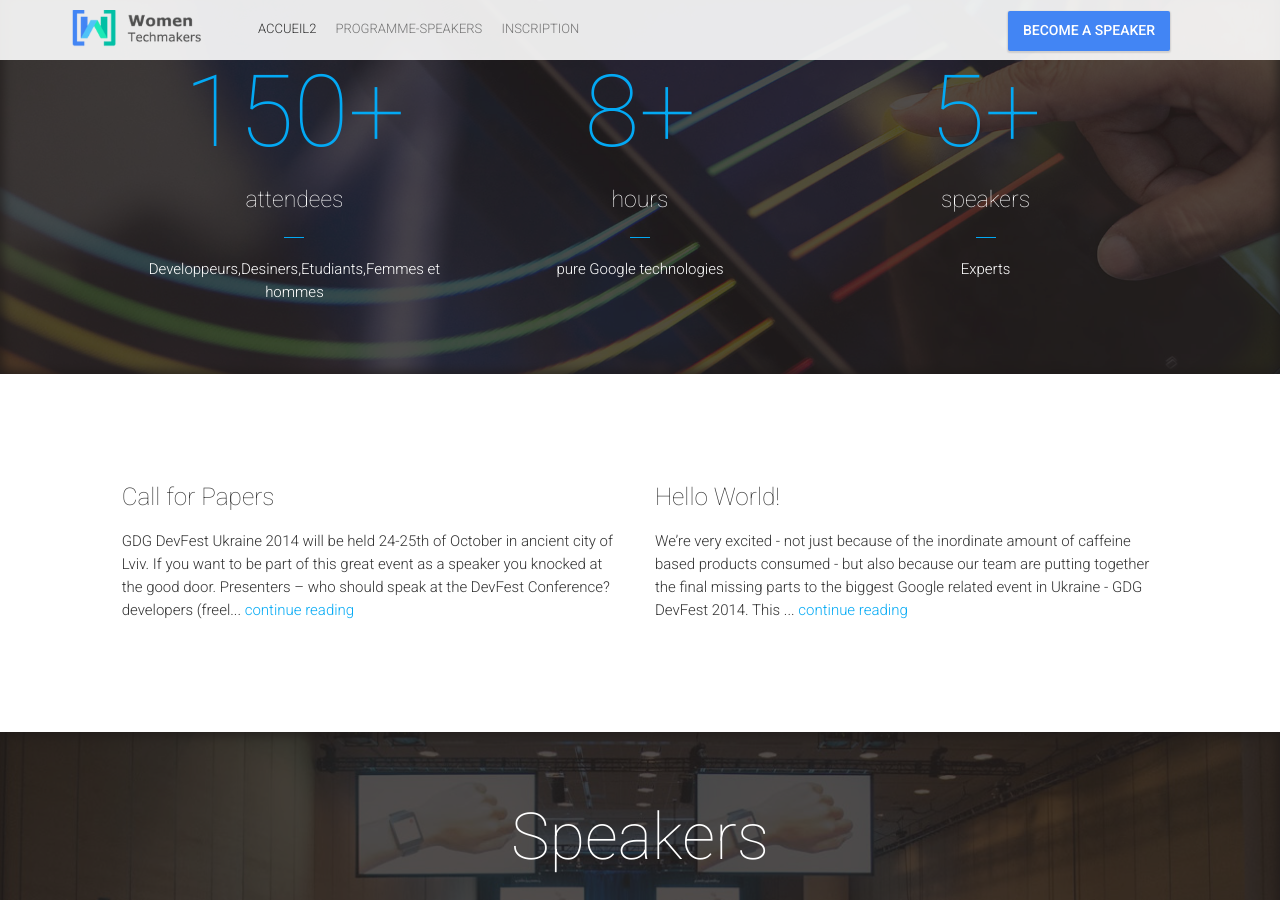
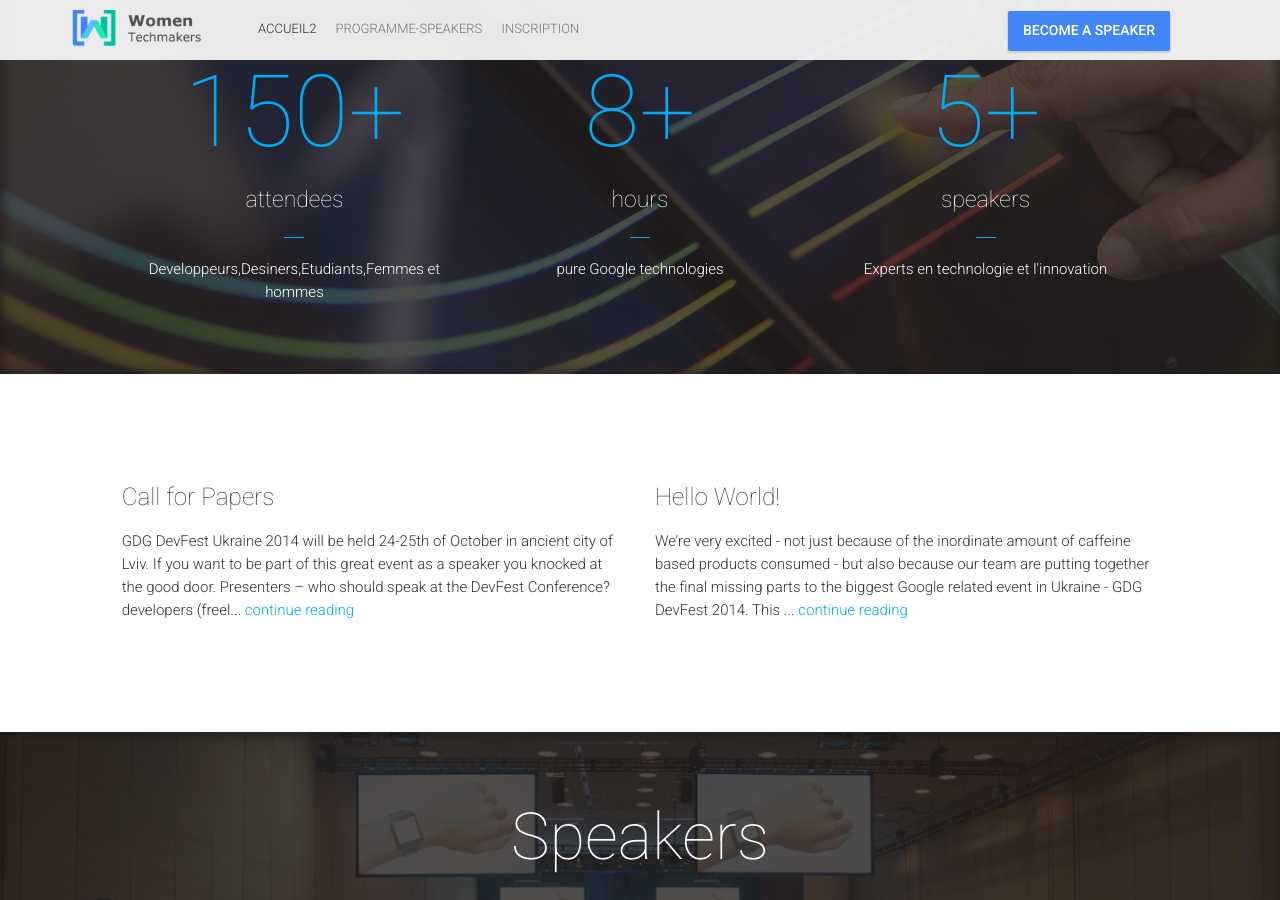
Before and after one commit to gdg-nouakchott/womentechmakers, a Jekyll site: the page built from index.html, in a window 1280 px wide and 900 px high, scrolled down 1453 px. Built offline with Jekyll 4.4.1, drawn with Linux system fonts in a browser that asks for light colours; nearby versions of some CDN libraries; comment, search, counter and statistics services are not loaded; part of the change alters nothing that is shown.

Commit message:
Update _config.yml

```diff
--- a/_config.yml
+++ b/_config.yml
@@ -17,7 +17,7 @@ description: "GDG DevFest is a set of events all around the world"
 email: "devfest@gdg.org.ua"
 description: "GDG DevFest is a set of events all around the world"
 baseurl: "/womentechmakers"
-url: "/gdg-nouakchott"
+url: "/gdg-nouakchott.github.io"
 permalink: "/blog/:title"
 googleAnalyticsTrackingId: ""
 googleAnalyticsSiteUrl: ""
@@ -26,12 +26,10 @@ siteVerification: "b9imDOrFawXaBXCC4r3uJDdswSYcalD-wWpMYhFq-no"
 # Organizer Info
 organizerName: "GDG Nouakchott"
 organizerAlternateName: "Google Developer Group Nouakchott"
-organizerName: "GDG Nktt"
-organizerAlternateName: "Google Developer Group Lviv"
-organizerDescription: "Open and volunteer geek communities who create exciting projects and share experience about Google technology with passion."
-organizerEmail: "lviv@gdg.org.ua"
+organizerDescription: "un groupe de développeurs  jouissant d’une expérience considérable dans l’informatique et l’utilisation de la technologie sur tous les outils Google."
+organizerEmail: "nkctt@gdg.org.ua"
 organizerLogo: "/img/seo/wtm-logo.png"
-organizerLink: "http://lviv.gdg.org.ua/"
+organizerLink: "http://nkctt.gdg.org.ua/"
 
 # Head
 metaKeywords: "event, gdg, devfest, google, programming, android, chrome, developers, lviv"
@@ -77,7 +75,7 @@ statisticBlockImage: "statistic.jpg"
 statisticBlock:
  - {count: "150", specialCharacter: "+", info: "attendees", detail: "Developpeurs,Desiners,Etudiants,Femmes et hommes"}
  - {count: "8", specialCharacter: "+", info: "hours", detail: "pure Google technologies"}
- - {count: "5", specialCharacter: "+", info: "speakers", detail: "Experts"}
+ - {count: "5", specialCharacter: "+", info: "speakers", detail: "Experts en technologie et l'innovation"}
 
 # Latest News Block
 latestNewsTitle: ""
@@ -113,11 +111,7 @@ venueSmallImage3: "venue_3.jpg"
 venueTitle: "Kinopalace Cinema"
 venueFeatures: ["3 huge cinema screens", "Doulby Digital Surround EX audio system", "Located directly in the city center"]
 
-# Tweets Feed Block
-tweetsFeedImage: "twitter-feed.jpg"
-tweetsFeedTitle: "What's Up?"
-twitterHashTag: "devfest"
-twitterFeed: "http://lviv.gdg.org.ua/tweetledee/favoritesjson.php?c=10&cache_interval=8000"
+
 
 # Partners Block
 organizersTitle: "Organizers"
```
